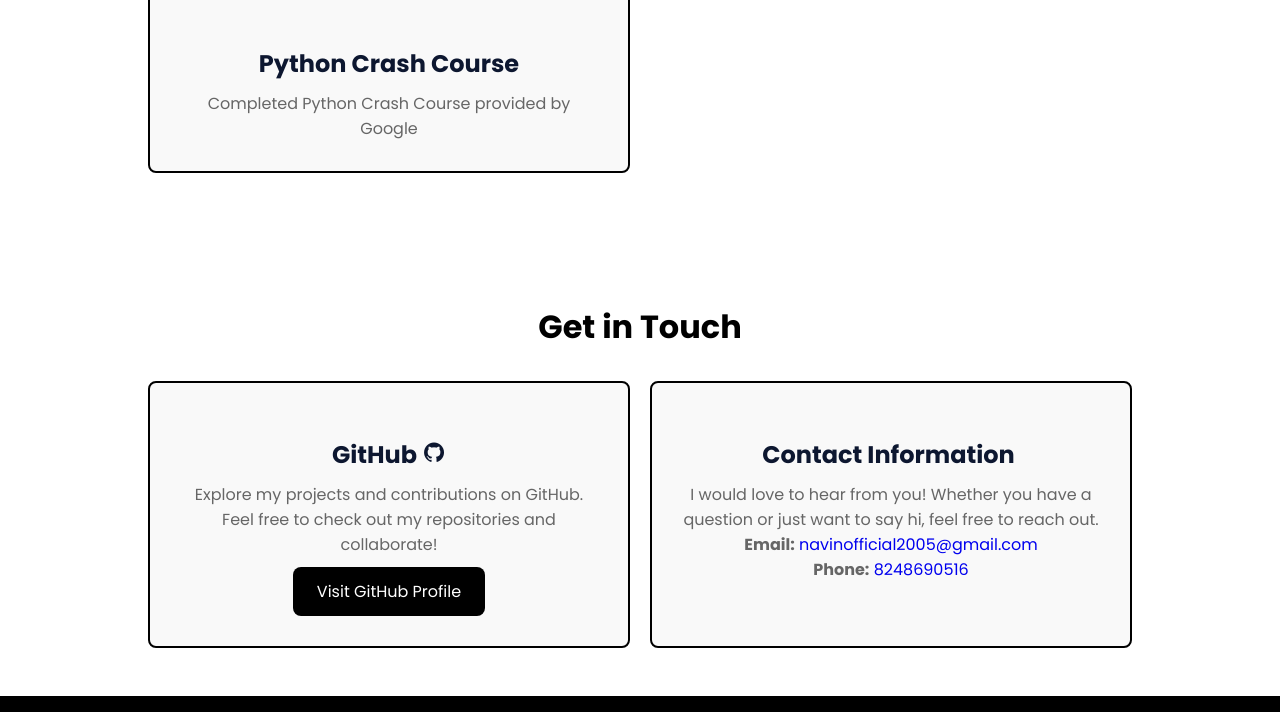
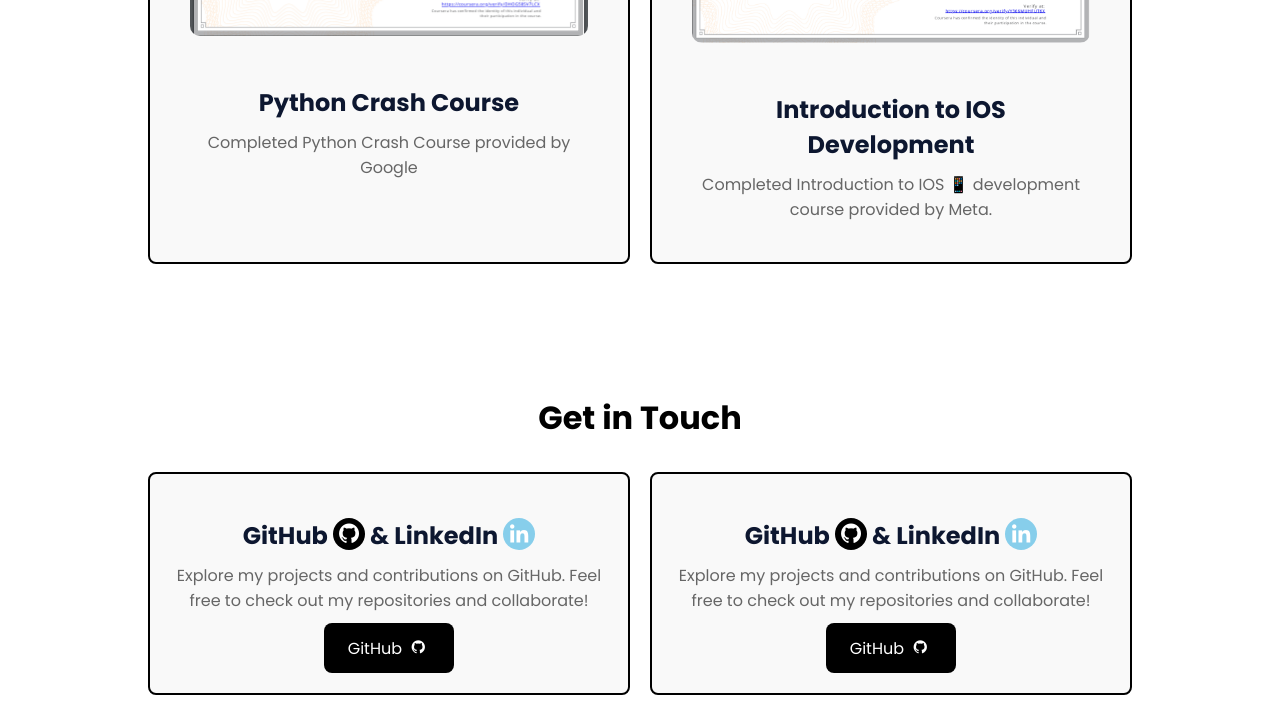
Before and after one commit to NAVIN0507/online-resume, a website: page index.html in a window 1280 px wide. Shown: the part 3483-4195 px from the top of the page. Drawn offline with nearby package versions, Linux system fonts and the light colour scheme.

Commit message:
Added certificate

```diff
--- a/assets/css/styles.css
+++ b/assets/css/styles.css
@@ -569,7 +569,7 @@
   background-color: #f9f9f9;
   border: 2px solid black;
   border-radius: 8px;
-  padding: 30px;
+  padding: 40px;
   text-align: center;
   transition: transform 0.3s;
 }
@@ -610,3 +610,11 @@
     display: none;
   }
 }
+.work__item2{
+  background-color: #f9f9f9;
+  border: 2px solid black;
+  border-radius: 8px;
+  padding: 20px;
+  text-align: center;
+  transition: transform 0.3s;
+}
--- a/index.html
+++ b/index.html
@@ -245,6 +245,14 @@
 
                     </div>
 
+                        <div class="work__item">
+                            <img src="assets/img/course5.png" alt="">
+                            <br>
+                            <h3 class="work__title">Introduction to IOS Development</h3>
+                            <p class="work__description">Completed Introduction to IOS 📱 development course provided by Meta.</p>
+
+
+
                 </div>
             </section>
 
@@ -253,13 +261,23 @@
                 <h2 class="section-title">Get in Touch</h2>
 
                 <div class="contact__container bd-grid work__container">
-                    <div class="work__item">
-                        <h3 class="work__title">GitHub <i class='bx bxl-github'></i></h3>
+                    <div class="work__item2">
+                        <h3 class="work__title">GitHub <i class='bx bxl-github' style="background-color: black; color: white; border-radius: 100%; padding: 4px;"></i> & LinkedIn <i class='bx bxl-linkedin' style="background-color: skyblue; color: white; border-radius: 100%; padding: 4px;"></i></h3>
                         <p class="work__description">Explore my projects and contributions on GitHub. Feel free to check out my repositories and collaborate!</p>
-                        <a href="https://github.com/NAVIN0507" class="contact_button" target="_blank">Visit GitHub Profile</a>
+                        <a href="https://github.com/NAVIN0507" class="contact_button" target="_blank"> GitHub  <i class='bx bxl-github' style="background-color: black; color: white; border-radius: 100%; padding: 4px;"></i></a>
                     </div>
+                                        <div class="work__item2">
+                                            <h3 class="work__title">GitHub <i class='bx bxl-github'
+                                                    style="background-color: black; color: white; border-radius: 100%; padding: 4px;"></i> & LinkedIn <i
+                                                    class='bx bxl-linkedin'
+                                                    style="background-color: skyblue; color: white; border-radius: 100%; padding: 4px;"></i></h3>
+                                            <p class="work__description">Explore my projects and contributions on GitHub. Feel free to check out my repositories
+                                                and collaborate!</p>
+                                            <a href="https://github.com/NAVIN0507" class="contact_button" target="_blank"> GitHub <i class='bx bxl-github'
+                                                    style="background-color: black; color: white; border-radius: 100%; padding: 4px;"></i></a>
+                                        </div>
 
-                    <div class="work__item">
+                    <div class="work__item2">
                         <h3 class="work__title">Contact Information <i class='bx bxl-phone'></i></h3>
                         <p class="work__description">I would love to hear from you! Whether you have a question or just want to say hi, feel free to reach out.</p>
                         <p class="work__description"><strong>Email:</strong> <a href="mailto:navinofficial2005@gmail.com">navinofficial2005@gmail.com</a></p>
```
Also changed, not shown: assets/img/course4.png (added), assets/img/course5.png (added).
